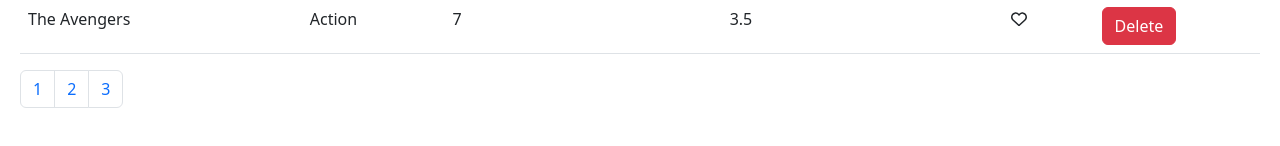
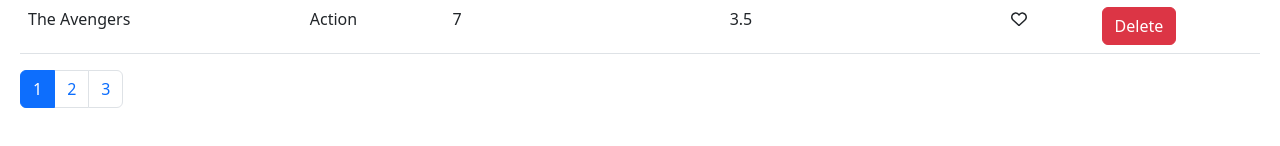
Before and after one commit to zalogarciam/vidly, a React (Create React App) app in the folder vidlyu/: page / in a window 1280 px wide. Shown: the part 542-688 px from the top of the page. Built offline with nearby package versions, Linux system fonts and the light colour scheme.

Commit message:
Active class when changing page

```diff
--- a/vidlyu/src/components/common/pagination.jsx
+++ b/vidlyu/src/components/common/pagination.jsx
@@ -2,7 +2,7 @@
 import _ from "lodash";
 
 const Pagination = (props) => {
-  const { itemsCount, pageSize } = props;
+  const { itemsCount, pageSize, currentPage, onPageChange } = props;
 
   const pagesCount = Math.ceil(itemsCount / pageSize);
   if (pagesCount === 1) return null;
@@ -11,8 +11,11 @@
     <nav aria-label="Page navigation example">
       <ul className="pagination">
         {pages.map((page) => (
-          <li key={page} className="page-item">
-            <a className="page-link" onClick={() => props.onPageChange(page)}>
+          <li
+            key={page}
+            className={page === currentPage ? "page-item active" : "page-item"}
+          >
+            <a className="page-link" onClick={() => onPageChange(page)}>
               {page}
             </a>
           </li>
--- a/vidlyu/src/components/movie.jsx
+++ b/vidlyu/src/components/movie.jsx
@@ -7,6 +7,7 @@
   state = {
     movies: getMovies(),
     pageSize: 4,
+    currentPage: 1,
   };
 
   handleDelete = (movie) => {
@@ -24,10 +25,12 @@
 
   handlePageChange = (page) => {
     console.log(page);
+    this.setState({ currentPage: page });
   };
 
   render() {
     const { length: count } = this.state.movies;
+    const { pageSize, currentPage } = this.state;
     if (count == 0) return <p>There are no movies in the database</p>;
 
     return (
@@ -71,7 +74,8 @@
         </table>
         <Pagination
           itemsCount={count}
-          pageSize={this.state.pageSize}
+          pageSize={pageSize}
+          currentPage={currentPage}
           onPageChange={this.handlePageChange}
         ></Pagination>
       </div>
```
